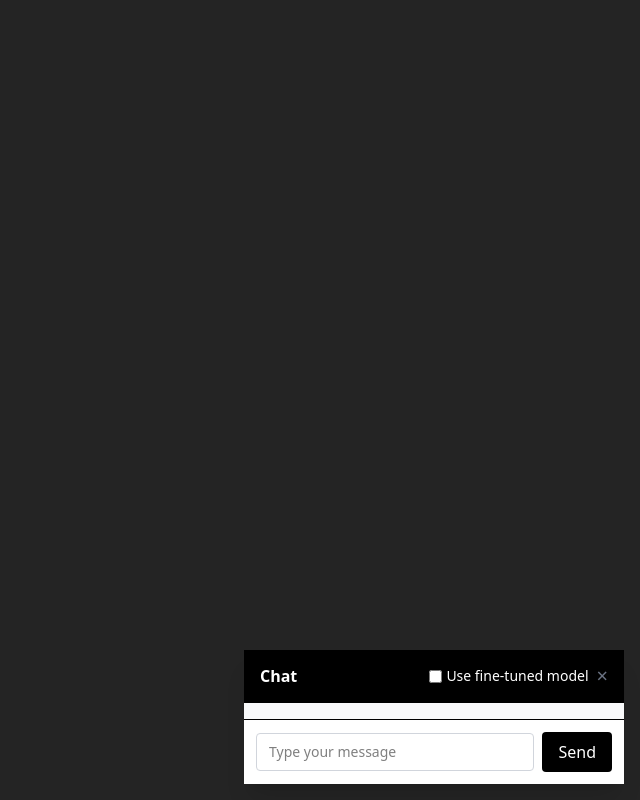
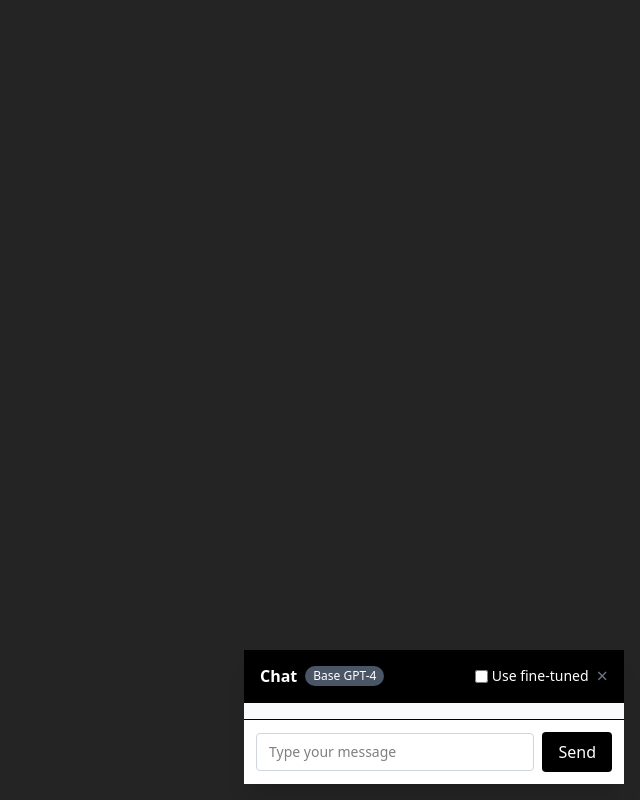
Before and after one commit to CBreazy/chatbot-demo, a React (Vite) app in the folder frontend/: page / in a window 1280 px wide. Both pictures are taken after a click on the button "Open Chat". Shown: the whole page, without its empty margins (640-1280 px from the left). Built offline with nearby package versions, Linux system fonts and the light colour scheme.

Commit message:
Added improved model toggle UI with badge and color change Added feedback buttons for tracking user feedback in local state (basic logging to console)

```diff
--- a/frontend/src/App.tsx
+++ b/frontend/src/App.tsx
@@ -15,9 +15,6 @@ const App = () => {
   const [isOpen, setIsOpen] = useState<boolean>(false);
   const [isLoading, setIsLoading] = useState<boolean>(false);
 
-  // Ref to scroll to the bottom of the chat
-  // when a new message is added
-  // This is a workaround for the issue where the chat doesn't scroll to the bottom
   const messagesEndRef = useRef<HTMLDivElement>(null);
   useEffect(() => {
     messagesEndRef.current?.scrollIntoView({ behavior: "smooth" });
@@ -60,9 +57,14 @@ const App = () => {
     setUseFineTunedModel(e.target.checked);
   };
 
+  const handleFeedback = (messageIndex: number, feedback: "up" | "down") => {
+    const message = messages[messageIndex];
+    console.log(`Feedback for message: "${message.content}" = ${feedback}`);
+    // Optionally store feedback or send to backend
+  };
+
   return (
     <div>
-      {/* Toggle Chat Button */}
       {!isOpen && (
         <button
           onClick={() => setIsOpen(true)}
@@ -72,20 +74,33 @@ const App = () => {
         </button>
       )}
 
-      {/* Chat Widget */}
       {isOpen && (
         <div className="fixed bottom-4 right-4 w-full sm:w-[380px] max-h-[85vh] bg-white shadow-xl rounded-lg flex flex-col z-50">
           {/* Header */}
           <div className="flex justify-between items-center px-4 py-3 border-b bg-black">
-            <div className="font-semibold text-l text-white">Chat</div>
+            <div className="flex items-center space-x-2 text-white">
+              <span className="font-semibold text-l">Chat</span>
+              <span
+                className={`text-xs font-medium px-2 py-0.5 rounded-full ${
+                  useFineTunedModel ? "bg-purple-600" : "bg-gray-600"
+                }`}
+              >
+                {useFineTunedModel ? "Fine-Tuned" : "Base GPT-4"}
+              </span>
+            </div>
             <div className="flex items-center space-x-2">
               <label className="text-sm flex items-center text-white">
-              <input type="checkbox" className="mr-1" checked={useFineTunedModel} onChange={toggleModel} />
-                Use fine-tuned model
+                <input
+                  type="checkbox"
+                  className="mr-1"
+                  checked={useFineTunedModel}
+                  onChange={toggleModel}
+                />
+                Use fine-tuned
               </label>
               <button
                 onClick={() => setIsOpen(false)}
-                className="text-gray-500 hover:text-black text-xl"
+                className="text-gray-500 hover:text-white text-xl"
               >
                 ×
               </button>
@@ -95,8 +110,8 @@ const App = () => {
           {/* Messages */}
           <div className="flex-1 overflow-y-auto px-4 py-2 space-y-3 bg-gray-50">
             {messages.map((msg, i) => (
+              <div key={i} className="space-y-1">
                 <div
-                key={i}
                   className={`text-sm p-2 rounded-md ${
                     msg.role === "user"
                       ? "bg-black text-white text-right ml-auto max-w-[85%]"
@@ -105,6 +120,24 @@ const App = () => {
                 >
                   <strong>{msg.role}:</strong> {msg.content}
                 </div>
+
+                {msg.role === "assistant" && (
+                  <div className="flex items-center gap-2 text-xs text-gray-400 ml-2">
+                    <button
+                      onClick={() => handleFeedback(i, "up")}
+                      className="hover:text-green-500 transition"
+                    >
+                      👍
+                    </button>
+                    <button
+                      onClick={() => handleFeedback(i, "down")}
+                      className="hover:text-red-500 transition"
+                    >
+                      👎
+                    </button>
+                  </div>
+                )}
+              </div>
             ))}
 
             {isLoading && (
@@ -112,8 +145,6 @@ const App = () => {
                 <div className="w-5 h-5 border-2 border-black border-t-transparent rounded-full animate-spin" />
               </div>
             )}
-
-            {/* scroll to latest response */}
             <div ref={messagesEndRef} />
           </div>
 
```
Lines whose indentation alone changed are shown as unchanged.
